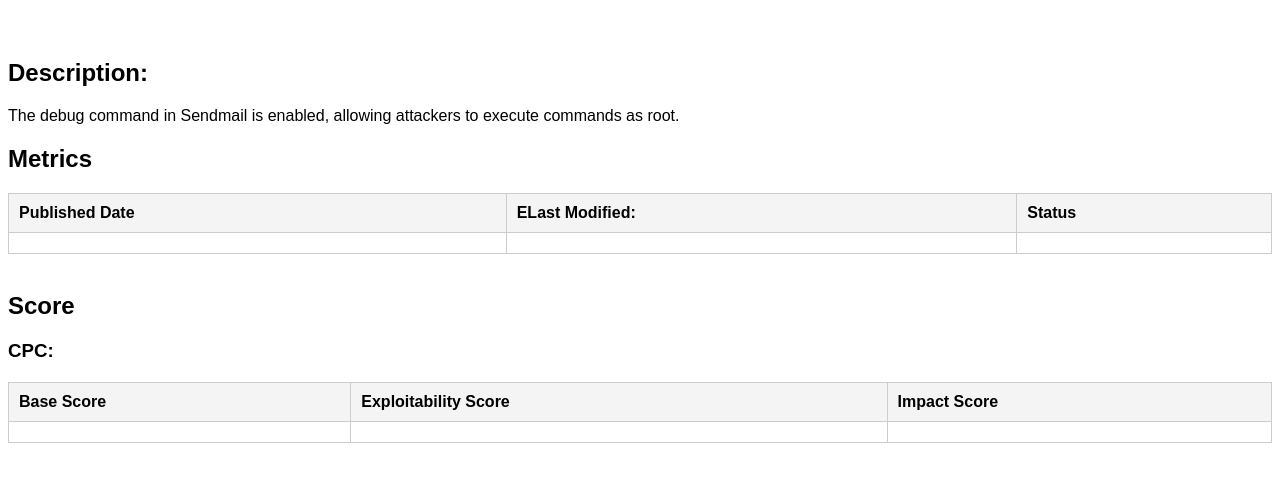
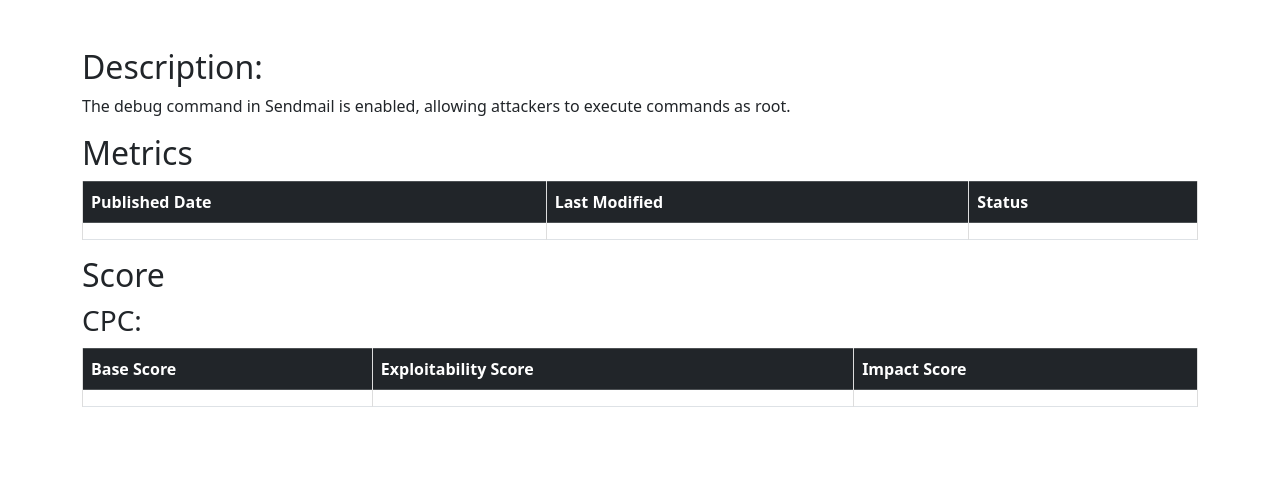
Before and after one commit to Neha220803/securin-task, a Flask app: template templates/each_cves.html in a window 1280 px wide. Shown: the top 482 px of the page. Run offline with Flask 3, Linux system fonts and the light colour scheme; the template is opened without the code that fills it, so the values that code supplies are empty.

Commit message:
jinja templated added

```diff
--- a/static/style.css
+++ b/static/style.css
@@ -10,3 +10,7 @@
     background-color: #f2f2f2;
     text-align: left;
 }
+
+h3, h4 {
+    margin: 10px 0;
+}
--- a/templates/each_cves.html
+++ b/templates/each_cves.html
@@ -1,46 +1,20 @@
-<!DOCTYPE html>
-<html lang="en">
-<head>
-    <meta charset="UTF-8">
-    <meta name="viewport" content="width=device-width, initial-scale=1.0">
-    <title>CVE Details</title>
-    <style>
-        body {
-            font-family: Arial, sans-serif;
-        }
-        h3, h4 {
-            margin: 10px 0;
-        }
-        table {
-            width: 100%;
-            border-collapse: collapse;
-            margin-top: 20px;
-        }
-        th, td {
-            border: 1px solid #ccc;
-            padding: 10px;
-            text-align: left;
-        }
-        th {
-            background-color: #f4f4f4;
-        }
-    </style>
-</head>
-<body>
-    <h1>{{ cve_data.id }}</h1>
-    <br>
-    <h2>
-        Description:
-    </h2>
-        <p>The debug command in Sendmail is enabled, allowing attackers to execute commands as root.</p>
+{% extends "base.html" %}
 
+{% block title %}
+CVE Details
+{% endblock %}
+
+{% block content %}
+<div class="container">
+    <h1 class="my-5">{{ cve_data.id }}</h1>
+    <h2>Description:</h2>
+    <p>The debug command in Sendmail is enabled, allowing attackers to execute commands as root.</p>
     <h2>Metrics</h2>
-
-     <table>
-        <thead>
+    <table class="table table-bordered table-hover">
+        <thead class="table-dark">
             <tr>
                 <th>Published Date</th>
-                <th>ELast Modified:</th>
+                <th>Last Modified</th>
                 <th>Status</th>
             </tr>
         </thead>
@@ -52,11 +26,11 @@
             </tr>
         </tbody>
     </table>
-    <br>
+
     <h2>Score</h2>
     <h3>CPC:</h3>
-    <table>
-        <thead>
+    <table class="table table-bordered table-hover">
+        <thead class="table-dark">
             <tr>
                 <th>Base Score</th>
                 <th>Exploitability Score</th>
@@ -71,5 +45,5 @@
             </tr>
         </tbody>
     </table>
-</body>
-</html>
+</div>
+{% endblock %}
```
Also changed, not shown: app.py (+2 -6 lines), templates/cves_list.html (+14 -36 lines), cron.py (line endings or trailing spaces).
